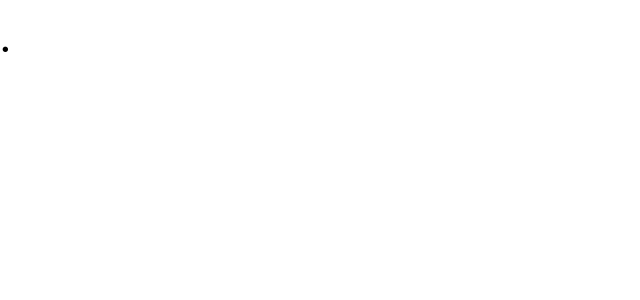
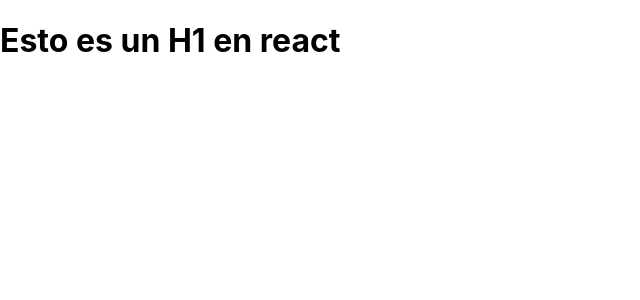
Before and after one commit to Nistal/react-test-learn, a React (Create React App) app: page / in a window 1280 px wide. Shown: the top 300 px of the page, without its empty margins (0-640 px from the left). Built offline with nearby package versions, Linux system fonts and the light colour scheme.

Commit message:
Agrego el primer componente, H1

```diff
--- a/src/App.js
+++ b/src/App.js
@@ -1,7 +1,7 @@
 function App() {
   return (
     <div className="App">
-      <h1>.</h1>
+      <h1>Esto es un H1 en react</h1>
     </div>
   );
 }
```
